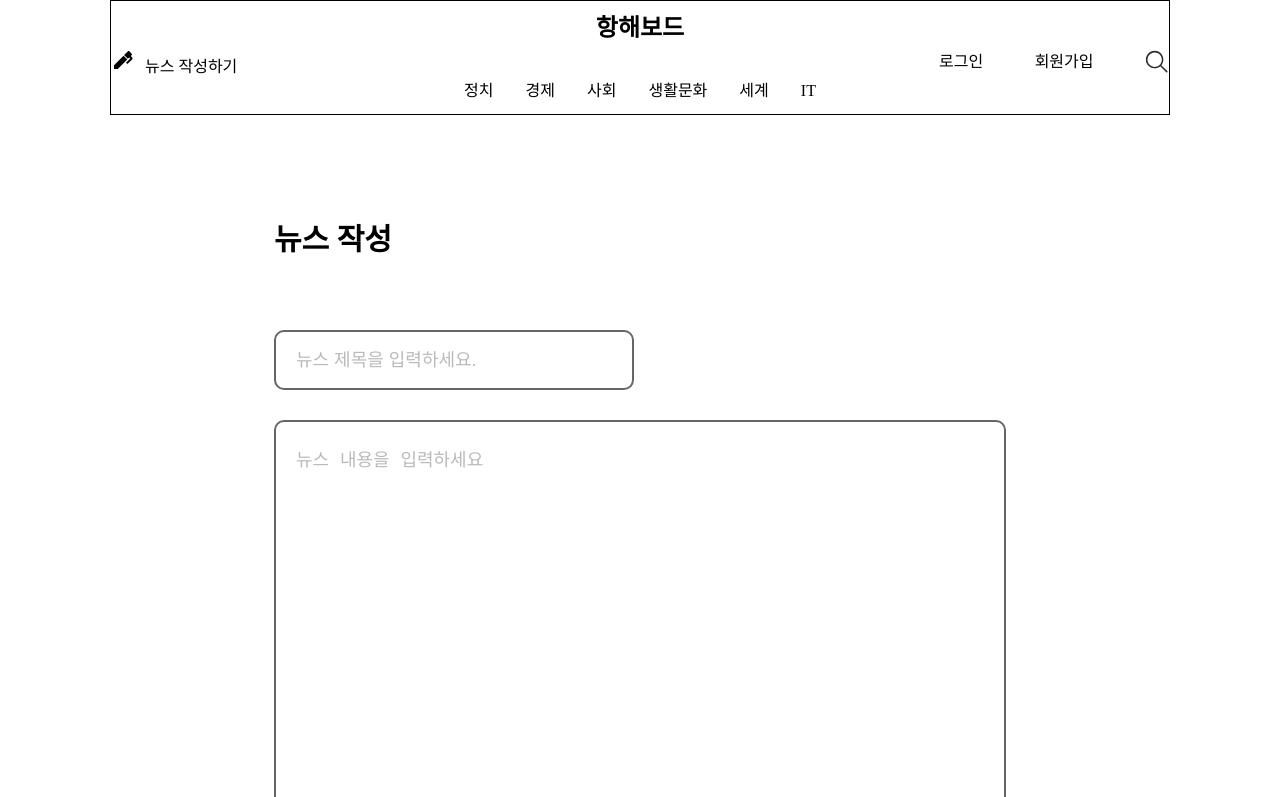
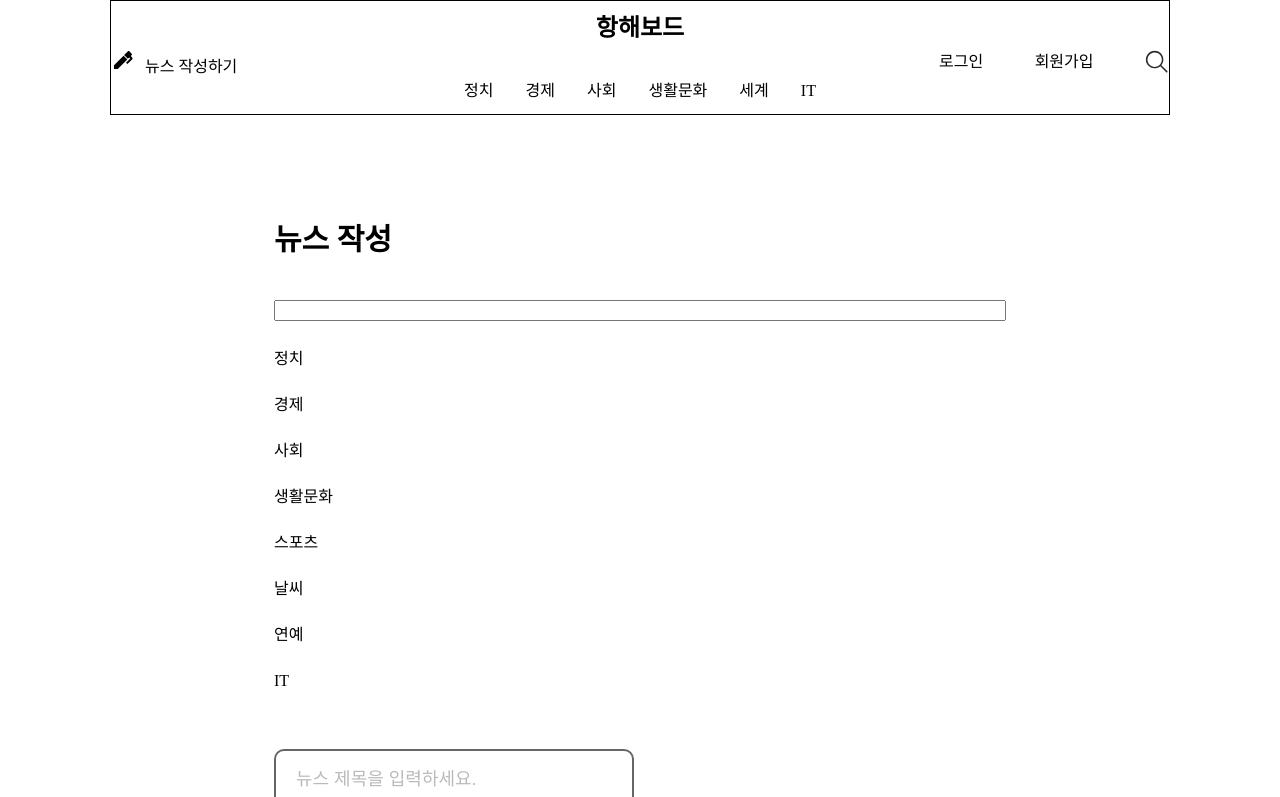
Before and after one commit to vjiji/front-hanghae-board, a React (Create React App) app: page /newpost in a window 1280 px wide. Shown: the top 797 px of the page. Built offline with nearby package versions, Linux system fonts and the light colour scheme; no server answers.

Commit message:
feat: Select 컴포넌트를 생성하고 로직을 작성한다

```diff
--- /dev/null
+++ b/src/components/common/Select.jsx
@@ -0,0 +1,21 @@
+const Select = ({
+  options,
+  selected,
+  handleOptionClick,
+}) => {
+  return (
+    <>
+      <input value={selected} readOnly />
+      {options.map((item, index) => (
+        <div
+          key={`${item}_${index}`}
+          onClick={() => handleOptionClick(item)}
+        >
+          {item}
+        </div>
+      ))}
+    </>
+  );
+};
+
+export default Select;
--- a/src/components/features/post/PostForm.jsx
+++ b/src/components/features/post/PostForm.jsx
@@ -1,13 +1,14 @@
-import React from 'react';
 import styled from 'styled-components';
 import icon from 'assets/upload-image-icon.svg';
 import Input from 'components/common/Input';
 import { useForm } from 'react-hook-form';
+import { POST_CATEGORY } from 'constants/sharedConstants';
+import { useState } from 'react';
+import Select from 'components/common/Select';
 // import { POST_CATEGORY } from 'constants/sharedConstants';
 
 const PostForm = () => {
   const formValues = {
-    category: '',
     title: '',
     content: '',
     image: '',
@@ -23,8 +24,13 @@ const PostForm = () => {
   });
 
   const handleFormSubmit = (form) => {
-    console.log(form);
+    console.log({ category, ...form });
     console.log('add post');
+  };
+
+  const [category, setCategory] = useState('');
+  const handleCategorySelect = (name) => {
+    setCategory(name);
   };
 
   return (
@@ -32,6 +38,11 @@ const PostForm = () => {
       onSubmit={handleSubmit(handleFormSubmit)}
     >
       <h1>뉴스 작성</h1>
+      <Select
+        options={POST_CATEGORY}
+        selected={category}
+        handleOptionClick={handleCategorySelect}
+      />
       <p>
         {errors?.title && errors.title.message}
       </p>
--- /dev/null
+++ b/src/constants/sharedConstants.js
@@ -0,0 +1,10 @@
+export const POST_CATEGORY = [
+  '정치',
+  '경제',
+  '사회',
+  '생활문화',
+  '스포츠',
+  '날씨',
+  '연예',
+  'IT',
+];
```
